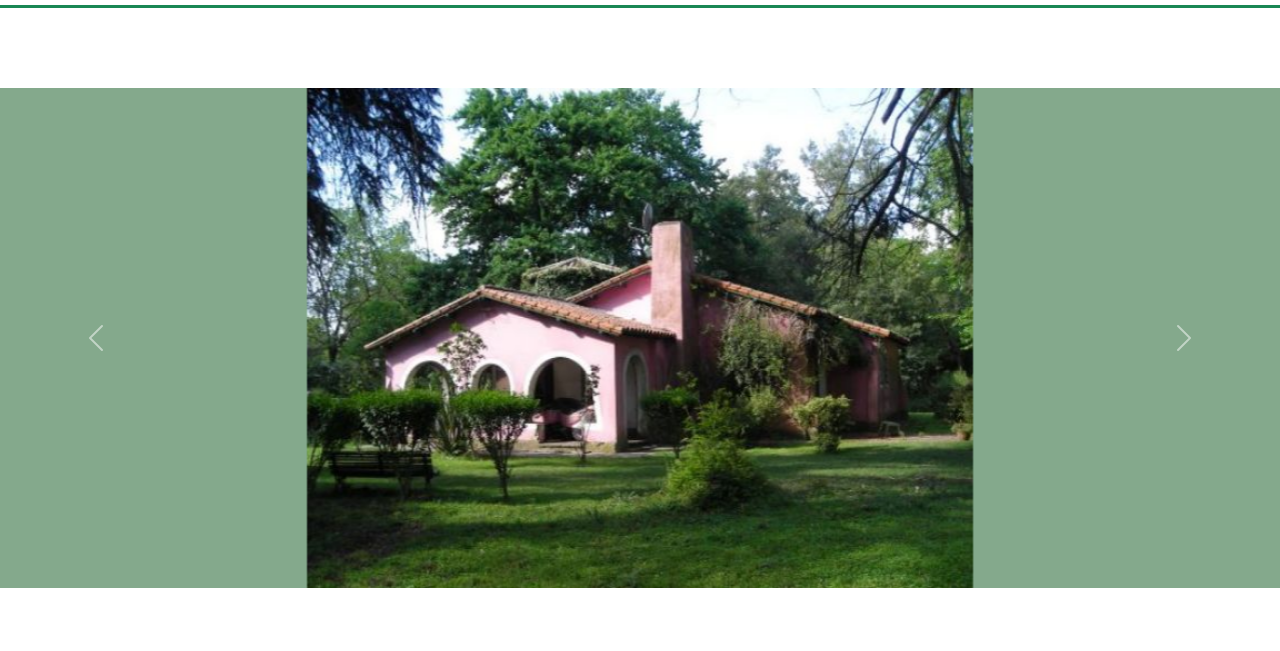
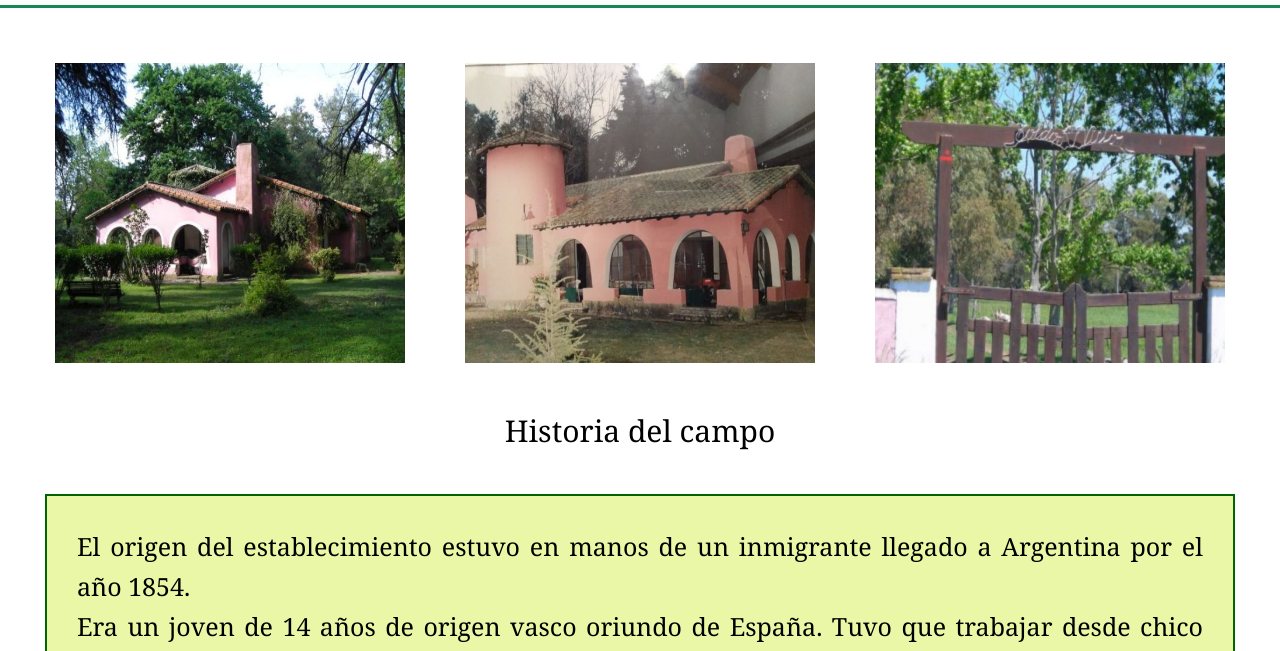
Before and after one commit to ClaudiaUP/Toldos-Viejos-3ra-entrega, a website: page index.html in a window 1280 px wide. Shown: the part 149-800 px from the top of the page. Drawn offline with nearby package versions, Linux system fonts and the light colour scheme.

Commit message:
Toldos viejos arreglos S

```diff
--- a/index.html
+++ b/index.html
@@ -102,34 +102,21 @@
       </nav>
     </header>
 
-    <div id="carouselExampleControls" class="carousel slide colorFranja" data-bs-ride="carousel">
-      <div class="carousel-inner" >
-        <div class="carousel-item active ">
-           <img src="imagenes/Casco Toldos reducidax.jpg"  class="d-block w-100 tamañoF" alt="Casco del campo">
-        </div>
-        <div class="carousel-item">
-          <img src="imagenes/Casco costado redux.jpg" class="d-block w-100 tamañoF" alt="Jardin del casco">
-        </div>
-        <div class="carousel-item">
-          <img src="imagenes/entrada redx.jpg"  class="d-block w-100 tamañoF" alt="Entrada al campo">
-        </div>
-        <div class="carousel-item">
-          <img src="imagenes/molino redux.jpg"  class="d-block w-100 tamañoF" alt="Molino">
-        </div>
-        <div class="carousel-item">
-          <img src="imagenes/cuadro vaca redux.jpg"  class="d-block w-100 tamañoF" alt="cuadro">
-        </div>
+    <section class="padreFotos">
+      <div class="fotoResponsive">
+          <img class="tamañoFoto" src="./imagenes/Casco costado redux.jpg" alt="Remate">
       </div>
-      <button class="carousel-control-prev" type="button" data-bs-target="#carouselExampleControls" data-bs-slide="prev">
-        <span class="carousel-control-prev-icon" aria-hidden="true"></span>
-        <span class="visually-hidden">Previous</span>
-      </button>
-      <button class="carousel-control-next" type="button" data-bs-target="#carouselExampleControls" data-bs-slide="next">
-        <span class="carousel-control-next-icon colorMayor" aria-hidden="true"></span>
-        <span class="visually-hidden ">Next</span>
-      </button>
+
+      <div>
+          <img class="tamañoFoto" src="./imagenes/Casco Toldos reducidax.jpg" alt="Arriando vacas">
+      </div>
+
+      <div>
+        <img class="tamañoFoto" src="./imagenes/entrada redx .jpg" alt="Arriando vacas">
     </div>
 
+
+  </section>
 
     <div class="seccionA">
       <h2>Historia del campo</h2>
--- a/scss/estilo.scss
+++ b/scss/estilo.scss
@@ -24,9 +24,11 @@
 
 /*Carrousel*/
 
+
+
 .tamañoF{
     height: 500px;
-    object-fit: contain;
+    object-fit: cover;
 }
 
 
@@ -272,5 +274,4 @@ ol li a{
 }
 
 
-
 }
```
Also changed, not shown: html/maternidad-y-crianza.html (+0 -3 lines), html/tambos.html (+2 -5 lines), css/estilo.css, imagenes/entrada redx .jpg (added), imagenes/entrada redx.jpg (deleted), imagenes/rollo redu x 2.jpg (added).
